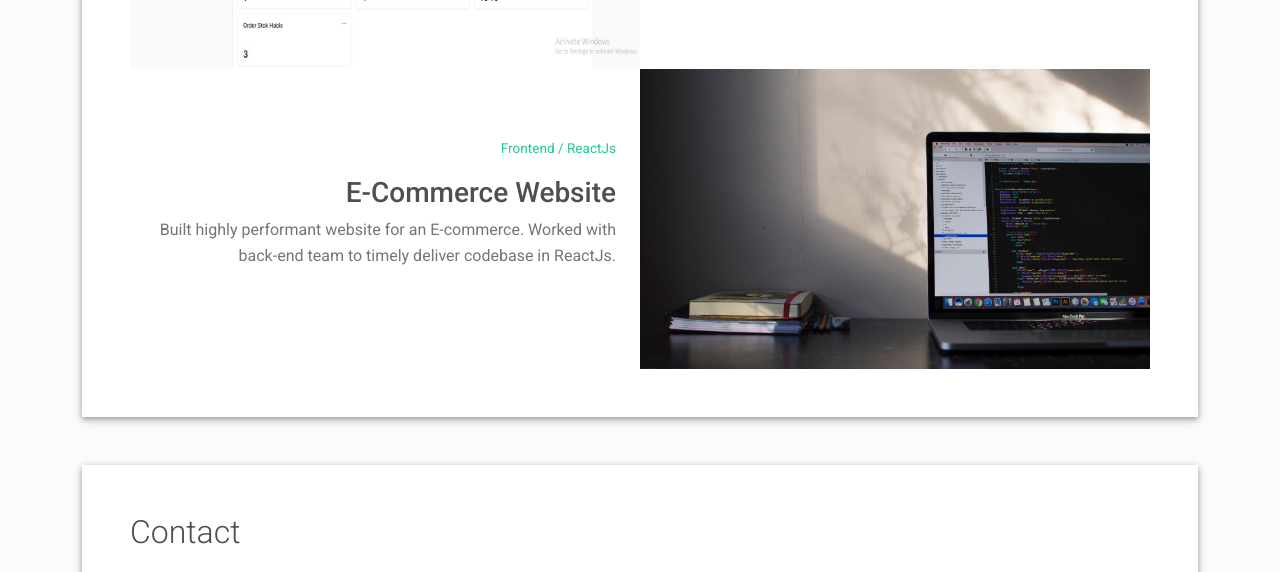
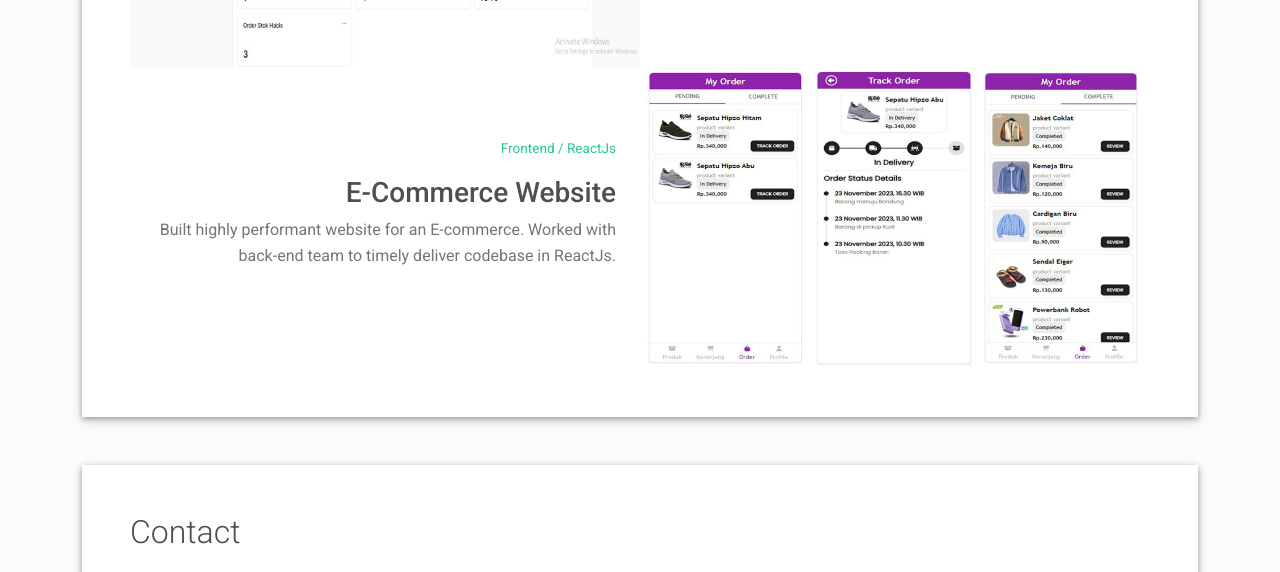
Before and after one commit to naufalfdlnr/cv, a plain HTML site: page index.html in a window 1280 px wide. Shown: the part 2917-3489 px from the top of the page. Drawn offline with nearby package versions, Linux system fonts and the light colour scheme; grey boxes are pictures that could not be loaded.

Commit message:
add photo

```diff
--- a/index.html
+++ b/index.html
@@ -4,7 +4,7 @@
     <meta charset="UTF-8">
     <meta http-equiv="X-UA-Compatible" content="IE=edge">
     <meta name="viewport" content="width=device-width, initial-scale=1">
-    <title>Material Resume</title>
+    <title>Naufal Fadlan</title>
     <link rel="preconnect" href="https://fonts.gstatic.com" crossorigin="crossorigin"/>
     <link rel="preload" as="style" href="https://fonts.googleapis.com/css2?family=Poppins:wght@600&amp;family=Roboto:wght@300;400;500;700&amp;display=swap"/>
     <link rel="stylesheet" href="https://fonts.googleapis.com/css2?family=Poppins:wght@600&amp;family=Roboto:wght@300;400;500;700&amp;display=swap" media="print" onload="this.media='all'"/>
@@ -237,6 +237,9 @@
                   <img src="./images/kremlin (2).jpg" alt="" width="100%" height="300px">
                 </div>
                 <div class="carousel-item">
+                  <img src="./images/kremlin (5).jpg" alt="" width="100%" height="300px">
+                </div>
+                <div class="carousel-item">
                   <img src="./images/kremlin (3).jpg" alt="" width="100%" height="300px">
                 </div>
                 <div class="carousel-item">
@@ -267,13 +270,16 @@
             <div class="carousel-inner">
               <div class="carousel-inner">
                 <div class="carousel-item active">
-                  <img src="./images/sakenah.jpg" alt="" width="100%" height="300px">
+                  <img src="./images/sakenah (1).png" alt="" width="100%" height="300px">
                 </div>
                 <div class="carousel-item active">
-                  <img src="./images/sakenah.jpg" alt="" width="100%" height="300px">
+                  <img src="./images/sakenah (2).png" alt="" width="100%" height="300px">
                 </div>
                 <div class="carousel-item active">
-                  <img src="./images/sakenah.jpg" alt="" width="100%" height="300px">
+                  <img src="./images/sakenah (3).png" alt="" width="100%" height="300px">
+                </div>
+                <div class="carousel-item active">
+                  <img src="./images/sakenah (4).png" alt="" width="100%" height="300px">
                 </div>
               </div>
             </div>
```
Also changed, not shown: images/kremlin (5).jpg (added), images/sakenah (1).png (added), images/sakenah (2).png (added), images/sakenah (3).png (added), images/sakenah (4).png (added), images/sakenah.jpg (deleted).
